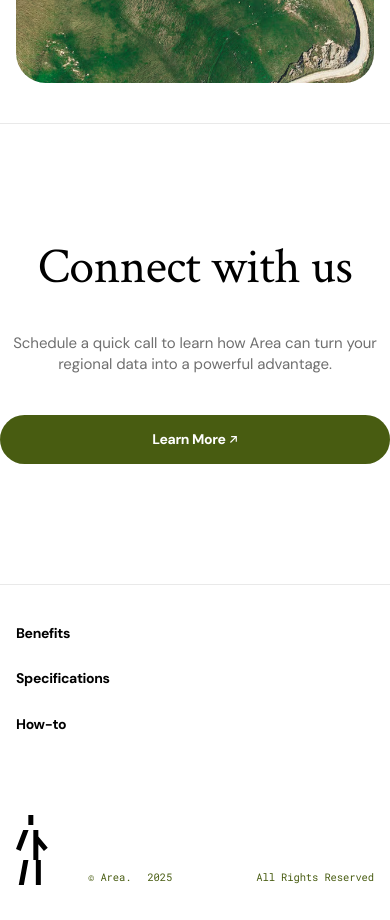
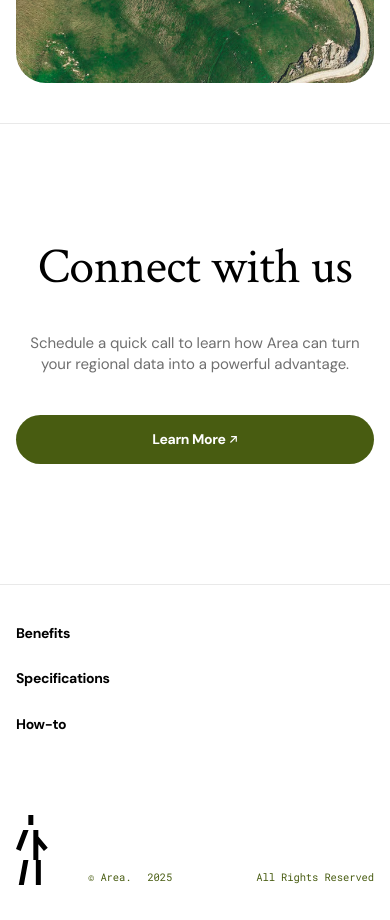
Before and after one commit to arthurdevv/area, a Next.js app: page / in a window 390 px wide. Shown: the part 7860-8780 px from the top of the page. Built offline with nearby package versions, Linux system fonts and the light colour scheme; a web font is replaced by a local one.

Commit message:
fix: adjust footer padding on mobile

```diff
--- a/src/components/Contact.tsx
+++ b/src/components/Contact.tsx
@@ -9,7 +9,7 @@ export default function Contact() {
         whileInView={{ opacity: 1, y: 0 }}
         transition={{ duration: 1.32, ease: "easeInOut" }}
         viewport={{ once: true }}
-        className="desktop:px-75 tablet:py-30 tablet:px-25 relative flex w-full flex-col gap-10 py-30 text-center"
+        className="desktop:px-75 tablet:py-30 tablet:px-25 relative flex w-full flex-col gap-10 px-4 py-30 text-center"
       >
         <div aria-hidden="true" />
         <h2 className="desktop:text-[3.75rem] tablet:text-[3.375rem] font-crimson text-[3.125rem] leading-none tracking-[-0.01em]">
```
